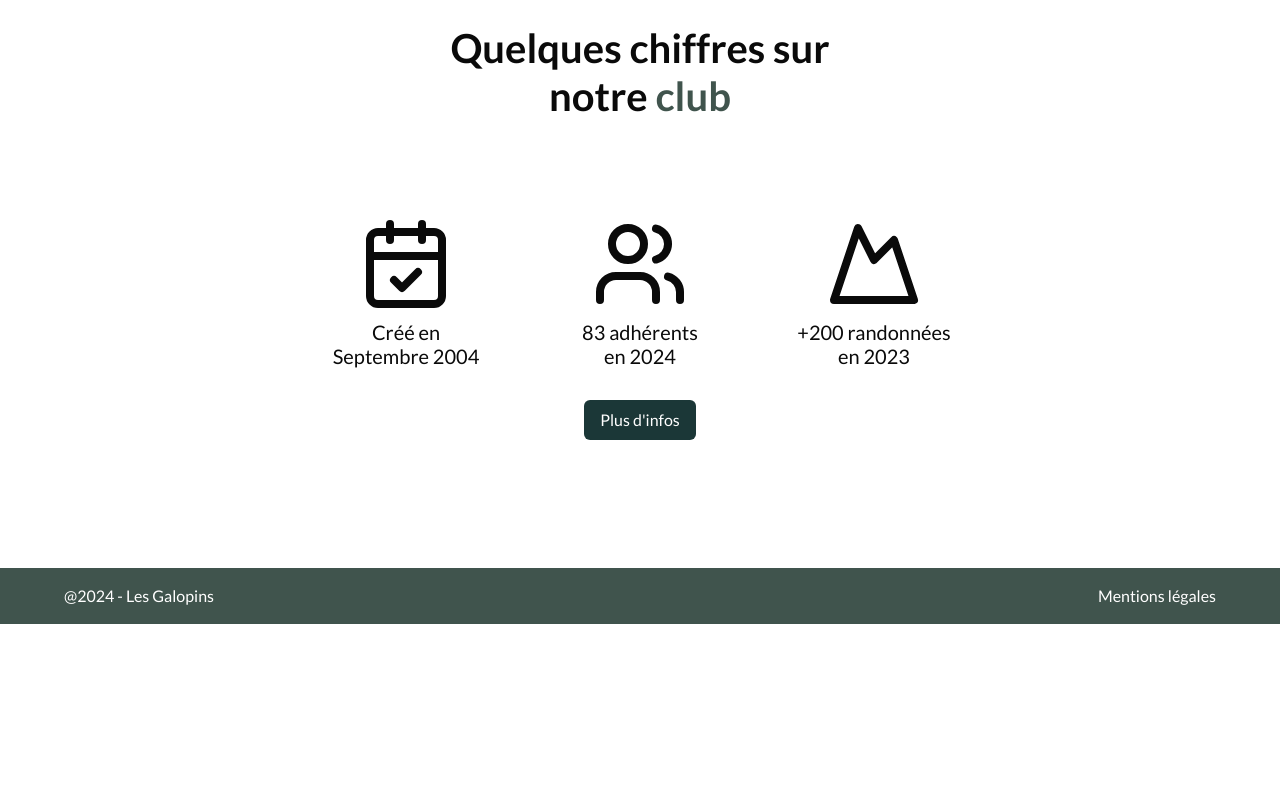
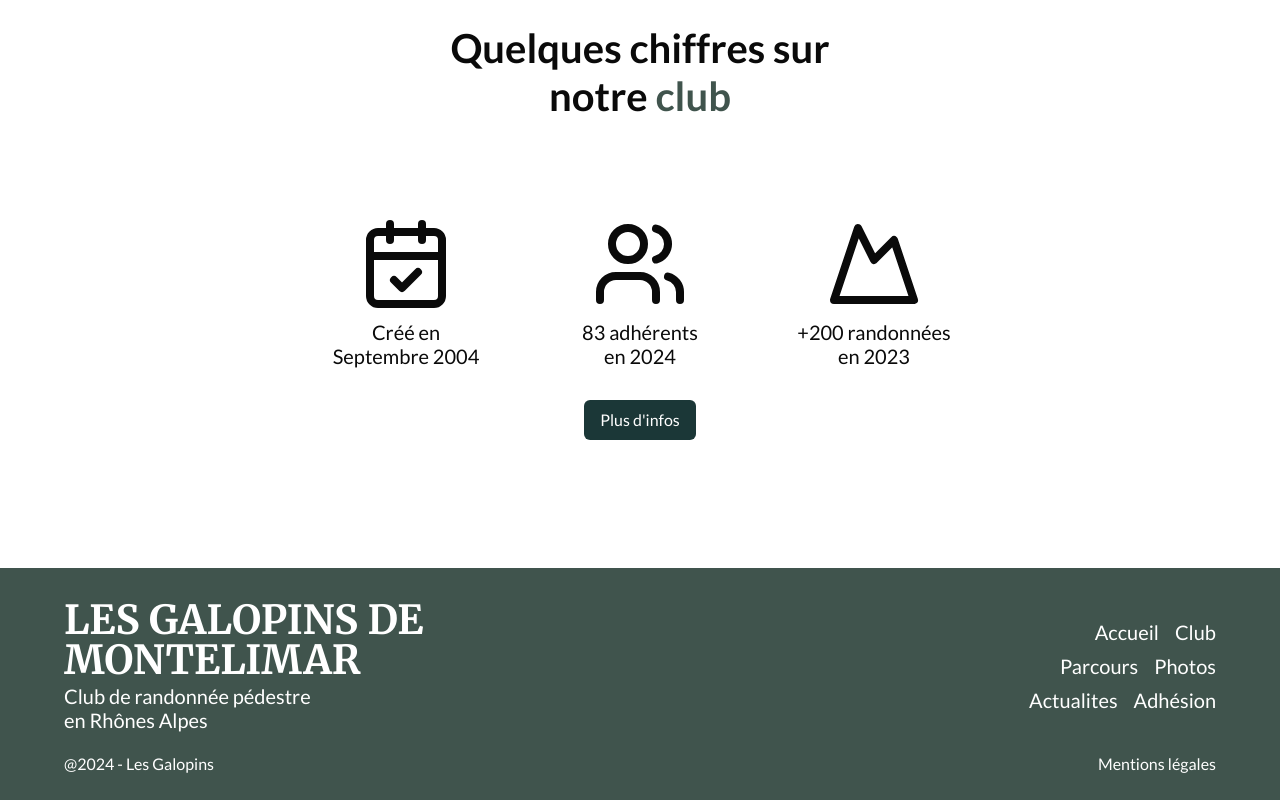
Before and after one commit to SebastienLaurentt/Galopins-Next-V2, a Next.js app: page / in a window 1280 px wide. Shown: the part 4701-5501 px from the top of the page. Before the commit the page ends 5325 px from the top, so only its background shows below. Built offline with nearby package versions, Linux system fonts and the light colour scheme.

Commit message:
update footer design

```diff
--- a/src/features/layout/Footer/Footer.tsx
+++ b/src/features/layout/Footer/Footer.tsx
@@ -1,21 +1,69 @@
-'use client'
+"use client";
 
+import { anton } from "@/lib/font";
 import Link from "next/link";
 import { usePathname } from "next/navigation";
 
 export const Footer = () => {
-
   const pathname = usePathname();
 
   const footerVisibility = /^\/(login|account)/.test(pathname) ? "hidden" : "";
 
   return (
-    <footer className={` ${footerVisibility} bg-accent text-white`}>
-      <div className="flex items-center justify-between px-6 py-4 text-xs md:px-10 md:text-sm xl:mx-auto xl:max-w-screen-xl xl:px-16 ">
-        <span className="">@2024 - Les Galopins</span>
-        <span className="">
-          <Link href="/mentions"> Mentions légales </Link>
-        </span>
+    <footer
+      className={` ${footerVisibility}  bg-accent pb-6 pt-8 text-white  `}
+    >
+      <div className="flex flex-col gap-y-5 md:px-10 xl:mx-auto xl:max-w-screen-xl  xl:px-16 ">
+        <div className="flex flex-col md:flex-row md:items-center md:justify-between ">
+          <div className="mb-5 flex flex-col items-center md:mb-0 md:w-1/2 md:items-start">
+            <span
+              className={`${anton} w-[280px] text-center text-xl font-semibold leading-9 md:mb-1 md:w-fit md:text-left md:text-2xl xl:text-3xl xl:leading-10`}
+            >
+              LES GALOPINS DE MONTELIMAR
+            </span>
+            <span className="md:w-[250px] xl:text-md xl:leading-6">
+              Club de randonnée pédestre en Rhônes Alpes{" "}
+            </span>
+          </div>
+          <ul className="mx-auto flex w-[240px] flex-wrap justify-center gap-x-4 gap-y-1 md:mx-0 md:w-[160px] md:justify-end xl:w-[200px] xl:text-md ">
+            <li>
+              <Link href="/" className="xl:hover:font-bold">
+                Accueil
+              </Link>
+            </li>
+            <li>
+              <Link href="/club" className="xl:hover:font-bold">
+                Club
+              </Link>
+            </li>
+            <li>
+              <Link href="/parcours" className="xl:hover:font-bold">
+                Parcours
+              </Link>
+            </li>
+            <li>
+              <Link href="/photos" className="xl:hover:font-bold">
+                Photos
+              </Link>
+            </li>
+            <li>
+              <Link href="/actualites" className="xl:hover:font-bold">
+                Actualites
+              </Link>
+            </li>
+            <li>
+              <Link href="/adhesion" className="xl:hover:font-bold">
+                Adhésion
+              </Link>
+            </li>
+          </ul>
+        </div>
+        <div className="flex items-center justify-between text-[14px]  md:text-sm  ">
+          <span className="">@2024 - Les Galopins</span>
+          <span className="">
+            <Link href="/mentions"> Mentions légales </Link>
+          </span>
+        </div>
       </div>
     </footer>
   );
```
